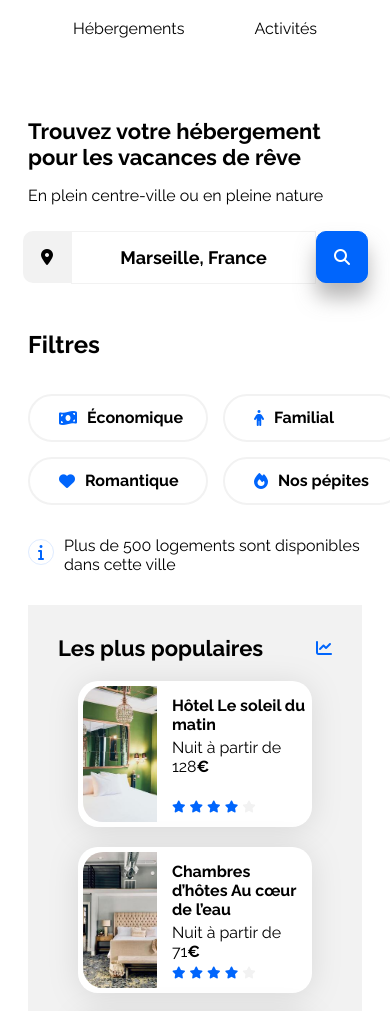
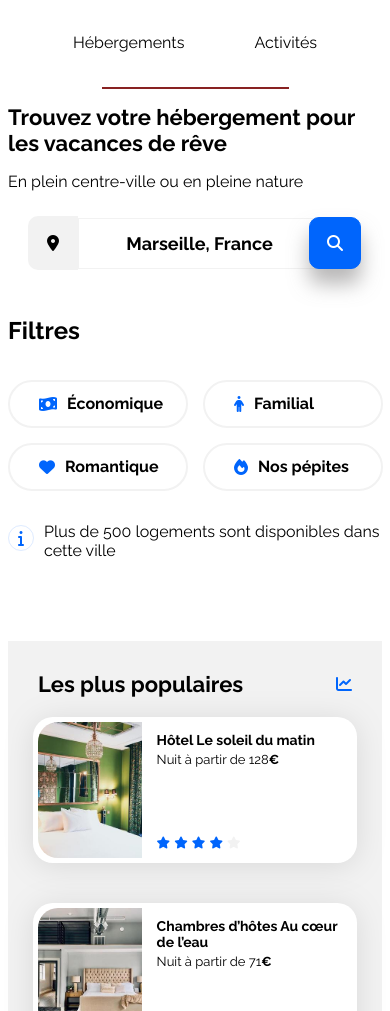
Before and after one commit to Wassila-Baz/Booki, a plain HTML site: page index.html in a window 390 px wide. Shown: the part 89-1100 px from the top of the page. Drawn offline with Linux system fonts and the light colour scheme.

Commit message:
responsive

```diff
--- a/css/style.css
+++ b/css/style.css
@@ -21,7 +21,6 @@ body {
 .main-container {
     width: 100%;
     max-width: 1440px;
-    padding: 0 50px;
     box-sizing: border-box;
 }
 
@@ -62,18 +61,21 @@ a {
 }
 
 /*liens hébergements et activités*/
-nav  {
+nav {
     display: flex;
     align-items: center ;
     justify-content: end ;
     margin-top: -44px;
 }
+
 /*Hébergement et Activités*/
 nav a {
     padding: 35px;
     color: black;
     text-decoration: none;
+
 }
+
 /*Survol*/
  nav a:hover {
     border-top: 2px solid #0065FC;
@@ -100,13 +102,15 @@ nav a {
     margin-top: 35px;
     margin-bottom: 35px;
 }
+
 /*icone localisation*/
 .fa-location-dot {
     background-color:#F2F2F2;
     border-radius: 10px 0px 0px 10px;
-    padding: 18px;
+    padding: 19px;
     color: black;
 }
+
 /*icone loupe pour mobile*/
 .fa-magnifying-glass {
     display: none;
@@ -118,21 +122,20 @@ input {
    font-weight: bold ;
    text-align: center;
    font-size: 18px;
-   font-weight :700px ;
-
+   font-weight :700;
 }
 
-.search-button-blue{
+.search-button-blue {
     border-radius: 0px 10px 10px 0px;
     background-color: #0065FC;
     border: #0065FC 1px solid;
-    padding: 15px 16px;
+    padding: 16.5px 16px;
     font-size: 15px ;
     color: white; /*couleur du texte "Rechercher"*/
 }
 
 /*filtres*/
-.filter-list{
+.filter-list {
     display: flex;
     align-items: center;
     flex-wrap: wrap;
@@ -152,11 +155,10 @@ input {
 .fa-solid.fa-money-bill-wave,
 .fa-sharp.fa-person,
 .fa-solid.fa-heart,
-.fa-solid.fa-fire{
+.fa-solid.fa-fire {
     color:#0065FC;
     padding: 10px;
     border-radius: 50%;
-
 }
 
 /*textes des filtres*/
@@ -192,6 +194,7 @@ input {
     gap: 10px;
     margin-bottom: 15px;
 }
+
 /****** HEBERGEMENT ***********/
 
  /*Titre"Hébergements à Marseille*/
@@ -201,6 +204,7 @@ input {
     align-items: center;
     margin-top: 0px;
 }
+
 /*toutes les cards*/
 .hebergements-cards .card {
     width: calc(33.33% - 30px);
@@ -208,11 +212,9 @@ input {
     display: flex;
     padding-bottom: 0px;
     flex-direction: column;
-
 }
 
 .hebergements-cards {
-
  display: flex;
  justify-content: space-between;
  flex-wrap: wrap;
@@ -220,15 +222,16 @@ input {
 }
 
  /*images*/
-.hebergements-cards img{
+.hebergements-cards img {
     width: 100%;
     height: 124px;
     align-self: stretch;
     border-radius: 20px 20px 0px 0px;
     object-fit: cover;
 }
+
 /*contenu des cards*/
-.hebergements-cards .card-content  {
+.hebergements-cards .card-content {
     display: flex;
     flex-direction: column;
     align-items: flex-start;
@@ -236,7 +239,7 @@ input {
     align-self: stretch;
 }
 
-.hebergements-cards .card-title{
+.hebergements-cards .card-title {
     margin-bottom: 10px;
     align-self: stretch;
     margin-top: 4px;
@@ -245,19 +248,17 @@ input {
 .hebergements-cards .card-subtitle { /*paragraphe cards*/
     align-self: stretch;
     margin: 0;
-
 }
 
 .hebergements-cards .card-rating {
     margin-bottom: 15px; /*étoiles*/
 }
+
 .lien-afficher-plus  {
     font-size: 18px;
     color:black ;
     font-weight: bold;
     margin-top: 30px;
-
-
 }
 
 
@@ -269,7 +270,7 @@ input {
 }
 
 /*4eme étoiles grise*/
-.fa-solid.neutral-star{
+.fa-solid.neutral-star {
     color: #F2F2F2;
 }
 
@@ -301,7 +302,6 @@ input {
 .populaires-cards .card {
     display: flex;
     margin: 20px;
-
 }
 
 .populaires-cards img {
@@ -311,7 +311,7 @@ input {
     border-bottom-left-radius: 20px;
 }
 
-.populaires-cards .card-content{
+.populaires-cards .card-content {
     width: 67%;
     padding-left: 15px;
     display: flex;
@@ -351,11 +351,11 @@ input {
     padding-left: 30px;
     padding-right: 30px;
 }
+
 .activités-cards {
 width: 100%;
+}
 
-
-}
 /*cards*/
 .activités-cards .card {
     display: flex;
@@ -417,8 +417,7 @@ footer p {
 footer a{
     font-size: 16px;
     color: black;
-    font-weight:400 ;
-
+    font-weight:400;
 }
 
 
@@ -426,7 +425,7 @@ footer a{
 
 /****** Media queries ***********/
 /* Medium devices (tablets, less/equal than 1024px) */
-@media (min-width: 1024px)and (max-width:1440px ) {
+@media (max-width:1024px ) {
     .hebergements-and-populaires {
         flex-direction: column;
     }
@@ -461,8 +460,8 @@ footer a{
 }
 
 
-/* Styles pour les appareils mobiles (écran de 767.98 pixels ou moins) */
-@media (min-width:320px)and (max-width: 767.98px) {
+/* Styles pour les appareils mobiles (écran de 768 pixels ou moins) */
+@media  (max-width: 768px) {
 
     body {
         display: flex;
@@ -472,14 +471,9 @@ footer a{
     .main-container {
         width: 100%;
         max-width: 767.980px;
-        padding: 0 20px;
+
         box-sizing: border-box;
     }
-
-
-
-
-
 
 #logo {
     display: flex;
@@ -493,30 +487,44 @@ footer a{
   }
 
   header nav {
-    padding-top: 30px;
+
     display: flex;
     align-items: center;
     justify-content: center;
-    padding-bottom: 30px;
+    margin: auto;
+    width: 50%;
+    text-align: center;
+    border-bottom:  2px solid #882222  ;
+    font-size: 100%;
+
 }
+
+
+
 
 nav a:hover{
     border-bottom: 2px solid;
     border-top: none;
 }
 
-  /* Affiche la loupe uniquement sur les appareils mobiles */
+
 
 .searchbar{
     width: 335px;
     height: 35px;
     display: flex;
-    justify-content: center;
-    align-items: center;
-    align-self: stretch;
+
+
+
     margin-top: 35px;
     margin-bottom: 35px;
 }
+
+.fa-location-dot{
+    margin-left: 20px;
+}
+
+  /* Affiche la loupe uniquement sur les appareils mobiles */
 .fa-magnifying-glass {
     display: inline-block;
     border-radius: 10px 10px 10px 10px;
@@ -525,18 +533,21 @@ nav a:hover{
     border: #0065FC 1px solid;
     padding: 17px;
     color: white;
+    position: relative;
+    left: -12px;
   }
 
 .search-button-blue {
     display: none;
 }
 
-
-.input {
+input {
     border:#F2F2F2 1px solid ;
     padding: 14px;
+    padding-right: 35
+    px;
+
 }
-
 
 /*FILTRES*/
 
@@ -574,17 +585,28 @@ nav a:hover{
     flex-direction: column-reverse;
 }
 
-section.populaires{
+section.populaires {
 border-radius: 0; /*bordure section populaire à vérifier*/
 }
 
-.populaires{
+.populaires {
     width: 100%;
+
+}
+.populaires-cards {
+    display: flex;
+    flex-direction: column;
+    align-items:center;
+    gap: 2;
+}
+.populaires-cards .card {
+    width: 100%;
+
 }
 
 /*HEBERGEMENTS*/
 
-.hebergements-and-populaires .hebergements{
+.hebergements-and-populaires .hebergements {
     background-color: transparent;
 }
 
@@ -599,6 +621,7 @@ border-radius: 0; /*bordure section populaire à vérifier*/
     gap: 15px;
     background-color: transparent;
 }
+
 /*une cards*/
 .hebergements-cards .card{
     width: 100%;
@@ -608,7 +631,6 @@ border-radius: 0; /*bordure section populaire à vérifier*/
     flex-direction: column;
     gap: 4px;
     align-self: stretch;
-
 }
 
 /*images des cards*/
@@ -659,6 +681,7 @@ align-self: stretch;
     flex-direction: column;
     justify-content: flex-end;
     align-items: center;
+    gap: 15px;
 }
 
 /*une cards*/
@@ -670,7 +693,6 @@ align-self: stretch;
    justify-content: flex-end;
    align-items: center;
    margin: 0px;
-
 }
 
 /*images des cards*/
@@ -678,6 +700,7 @@ align-self: stretch;
     width: 100%;
     height: 144px;
 }
+
 .activités-cards .card-content {
     display: flex;
     flex-direction: column;
--- a/index.html
+++ b/index.html
@@ -52,7 +52,7 @@
                 </div>
                 <div class="hebergements-and-populaires" >
     <!-- Section Hébergement à Marseille -->
-                    <section class="hebergements">
+                    <section id="hebergements">
                         <div class="hebergements-title">
                             <h2>Hébergements à Marseille</h2>
                         </div>
--- a/style.css
+++ /dev/null
@@ -1,178 +0,0 @@
-/****** General ***********/
-* {
-    font-family: 'Raleway', sans-serif;
-}
-
-:root {
-    --main-color: #0065FC;
-    --main-bg-color: #F2F2F2;
-    --filter-bg-color: #DEEBFF;
-}
-
-.fa-solid {
-    color: var(--main-color);
-}
-
-body {
-    display: flex;
-    justify-content: center;
-}
-
-header  {
-   display: flex;
-   justify-content: space-between;
-   align-items: center;
-
-}
-nav ul {
-   display: flex;
-   list-style: none;
-   display: flex;
-width: 328.601px;
-padding: 0px 25px;
-flex-direction: column;
-align-items: center;
-gap: 68px;
-}
-
-.main-container {
-    width: 100%;
-    max-width: 1440px;
-    padding: 0 50px;
-    box-sizing: border-box;
-}
-
-.section-title {
-    margin: 0;
-    font-size: 22px;
-}
-
-.card {
-    background-color: white;
-    border-radius: 20px;
-    padding: 5px;
-    filter: drop-shadow(0px 3px 15px rgba(0, 0, 0, 0.1));
-}
-
-.card img {
-    object-fit: cover;
-}
-
-.card-title {
-    font-size: 16px;
-}
-
-.euro {
-    font-weight: 700;
-}
-
-.neutralStar {
-    color: var(--main-bg-color)
-}
-
-/****** Hebergements And Populaires ***********/
-.hebergements-and-populaires {
-    display: flex;
-    justify-content: space-between;
-}
-
-.hebergements-and-populaires section {
-    background-color: var(--main-bg-color);
-    border-radius: 20px;
-    padding: 30px;
-    box-sizing: border-box;
-}
-
-/****** Hebergements ***********/
-.hebergements {
-    width: 65%;
-}
-
-/****** Populaires ***********/
-.populaires {
-    width: 32%;
-}
-
-.populaires-title {
-    display: flex;
-    justify-content: space-between;
-    align-items: center;
-}
-
-.populaires-cards .card {
-    display: flex;
-    margin-top: 33px;
-}
-
-.populaires-cards img {
-    width: 33%;
-    height: 136px;
-    border-top-left-radius: 20px;
-    border-bottom-left-radius: 20px;
-}
-
-.populaires-cards .card-content {
-    width: 67%;
-    padding-left: 15px;
-    display: flex;
-    flex-direction: column;
-    justify-content: space-between;
-    box-sizing: border-box;
-}
-
-.populaires-cards .card-title {
-    margin-top: 10px;
-    margin-bottom: 4px;
-}
-
-.populaires-cards .card-subtitle {
-    margin: 0;
-}
-
-.populaires-cards .card-rating {
-    margin-bottom: 5px;
-}
-
-
-
-
-/* Le code ci-dessous correspond à la version responsive uniquement */
-
-/****** Media queries ***********/
-/* Medium devices (tablets, less/equal than 1024px) */
-@media (max-width: 1024px) {
-    .hebergements-and-populaires {
-        flex-direction: column;
-    }
-
-    .hebergements {
-        width: 100%;
-    }
-
-    .populaires {
-        width: 100%;
-        margin-top: 50px;
-    }
-
-    .populaires-cards {
-        display: flex;
-        flex-direction: row;
-        justify-content: space-between;
-    }
-
-    .populaires-cards .card {
-        width: 30%;
-    }
-
-    .populaires-cards .card-title {
-        font-size: 14px;
-    }
-
-    .populaires-cards .card-subtitle {
-        font-size: 13px;
-    }
-}
-
-/* Small devices (phones, less than 768px) */
-@media (max-width: 767.98px) {
-    /* ... */
```
Lines whose indentation alone changed are shown as unchanged.
